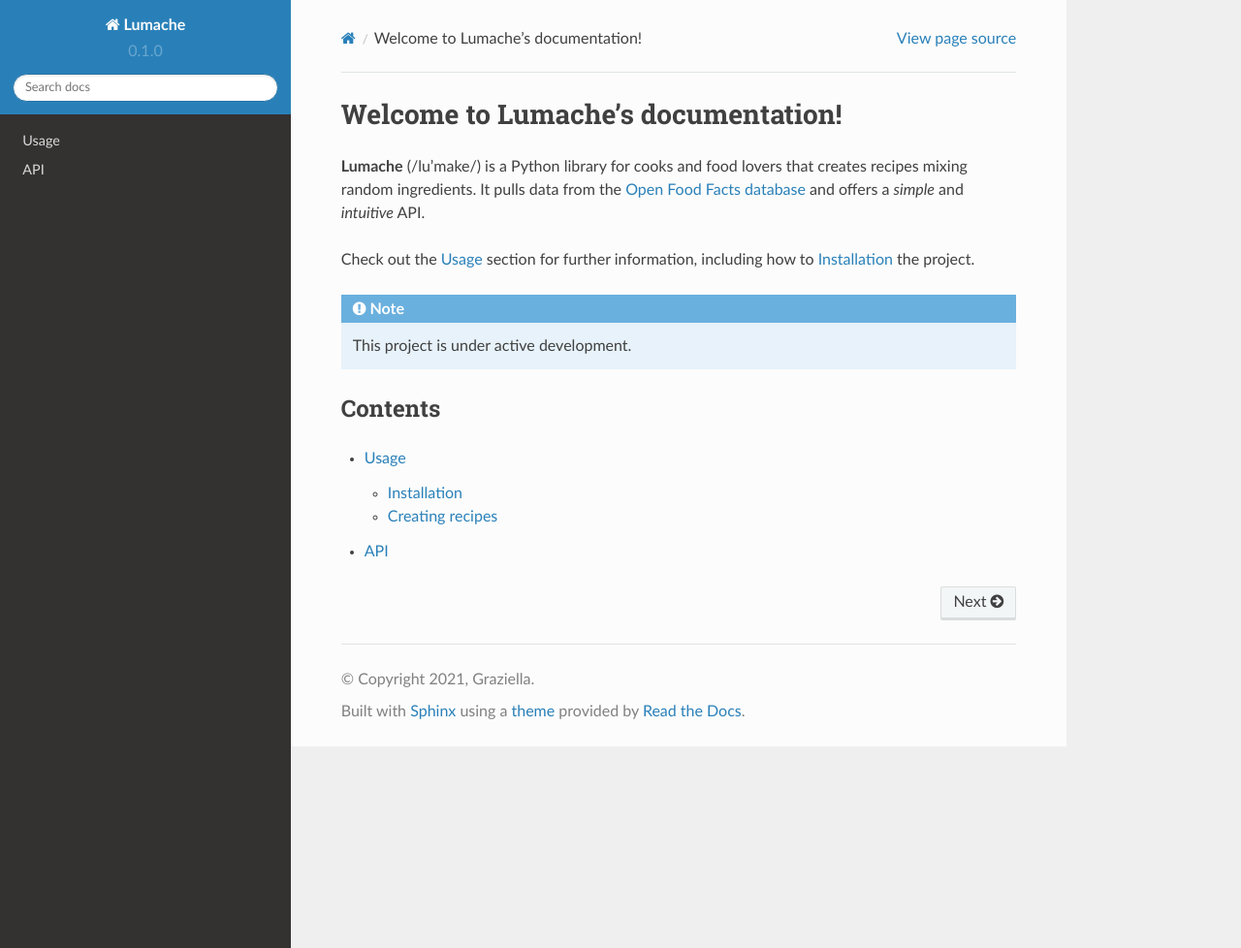
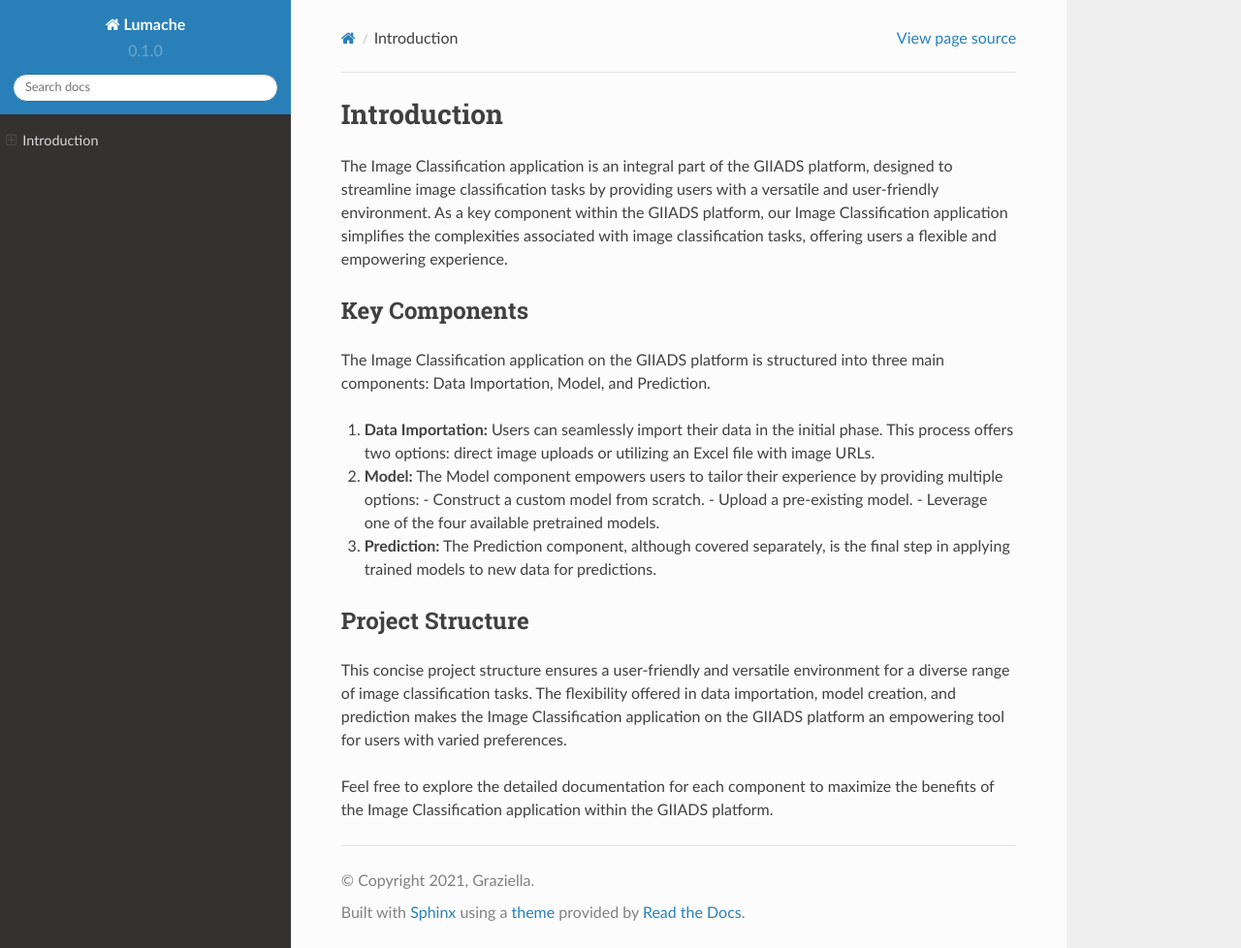
Before and after one commit to Siccimo/rtd, a Sphinx documentation site: the page built from docs/source/index.rst, in a window 1280 px wide and 978 px high. Shown: the whole window at 97% size. Built offline with Sphinx 7.4.7 and the Read the Docs theme 2.0.0, drawn with Linux system fonts in a browser that asks for light colours.

Commit message:
Update index.rst

```diff
--- a/docs/source/index.rst
+++ b/docs/source/index.rst
@@ -1,22 +1,30 @@
-Welcome to Lumache's documentation!
-===================================
+.. Image Classification Application Documentation
 
-**Lumache** (/lu'make/) is a Python library for cooks and food lovers
-that creates recipes mixing random ingredients.
-It pulls data from the `Open Food Facts database <https://world.openfoodfacts.org/>`_
-and offers a *simple* and *intuitive* API.
+Introduction
+=============
 
-Check out the :doc:`usage` section for further information, including
-how to :ref:`installation` the project.
+The Image Classification application is an integral part of the GIIADS platform, designed to streamline image classification tasks by providing users with a versatile and user-friendly environment. As a key component within the GIIADS platform, our Image Classification application simplifies the complexities associated with image classification tasks, offering users a flexible and empowering experience.
 
-.. note::
+Key Components
+---------------
 
-   This project is under active development.
+The Image Classification application on the GIIADS platform is structured into three main components: Data Importation, Model, and Prediction.
 
-Contents
---------
+1. **Data Importation:**
+   Users can seamlessly import their data in the initial phase. This process offers two options: direct image uploads or utilizing an Excel file with image URLs.
 
-.. toctree::
+2. **Model:**
+   The Model component empowers users to tailor their experience by providing multiple options:
+   - Construct a custom model from scratch.
+   - Upload a pre-existing model.
+   - Leverage one of the four available pretrained models.
 
-   usage
-   api
+3. **Prediction:**
+   The Prediction component, although covered separately, is the final step in applying trained models to new data for predictions.
+
+Project Structure
+------------------
+
+This concise project structure ensures a user-friendly and versatile environment for a diverse range of image classification tasks. The flexibility offered in data importation, model creation, and prediction makes the Image Classification application on the GIIADS platform an empowering tool for users with varied preferences.
+
+Feel free to explore the detailed documentation for each component to maximize the benefits of the Image Classification application within the GIIADS platform.
```
